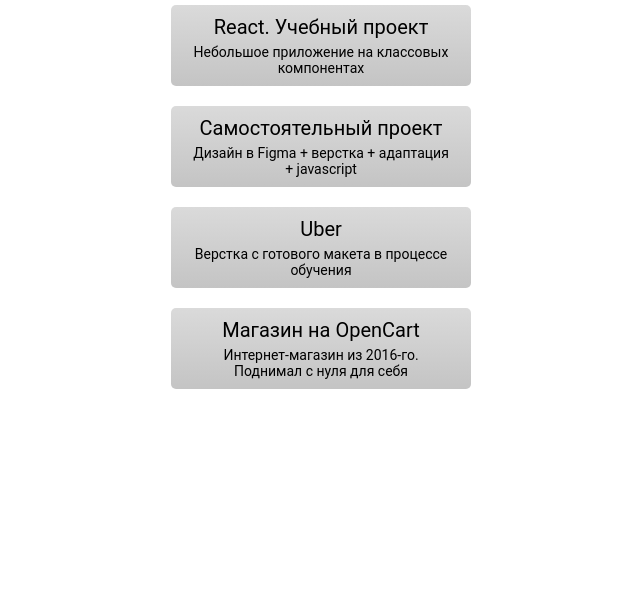
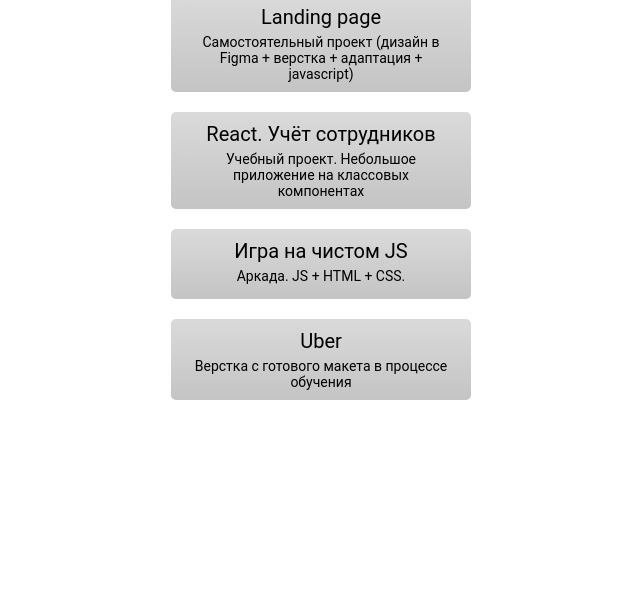
Before and after one commit to sekushov/sekushov.github.io, a plain HTML site: page index.html in a window 1280 px wide. Shown: the part 201-800 px from the top of the page, without its empty margins (319-959 px from the left). Drawn offline with Linux system fonts and the light colour scheme.

Commit message:
add js-game

```diff
--- a/index.html
+++ b/index.html
@@ -11,20 +11,28 @@
     <div class="container">
         <div class="portfolio">
             <h1>Портфолио</h1>
+            <a href="rusdrevstroy/" target="_blank" class="btn">
+                <div class="title">
+                    Landing page
+                </div>
+                <div class="descr">
+                    Самостоятельный проект (дизайн в Figma + верстка + адаптация + javascript)
+                </div>
+            </a>
             <a href="employees-react/build/" target="_blank" class="btn">
                 <div class="title">
-                    React. Учебный проект
+                    React. Учёт сотрудников
                 </div>
                 <div class="descr">
-                    Небольшое приложение на классовых компонентах
+                    Учебный проект. Небольшое приложение на классовых компонентах
                 </div>
             </a>
-            <a href="rusdrevstroy/" target="_blank" class="btn">
+            <a href="js-game/" target="_blank"  class="btn">
                 <div class="title">
-                    Самостоятельный проект
+                    Игра на чистом JS
                 </div>
                 <div class="descr">
-                    Дизайн в Figma + верстка + адаптация + javascript
+                    Аркада. JS + HTML + CSS.
                 </div>
             </a>
             <a href="uber/" target="_blank"  class="btn">
@@ -35,14 +43,14 @@
                     Верстка с готового макета в процессе обучения
                 </div>
             </a>
-            <a href="http://www.u157601.test-handyhost.ru/" target="_blank"  class="btn">
+            <!-- <a href="http://www.u157601.test-handyhost.ru/" target="_blank"  class="btn">
                 <div class="title">
                     Магазин на OpenCart
                 </div>
                 <div class="descr">
                     Интернет-магазин из 2016-го. Поднимал с нуля для себя
                 </div>
-            </a>
+            </a> -->
         </div>
     </div>
 </body>
```
